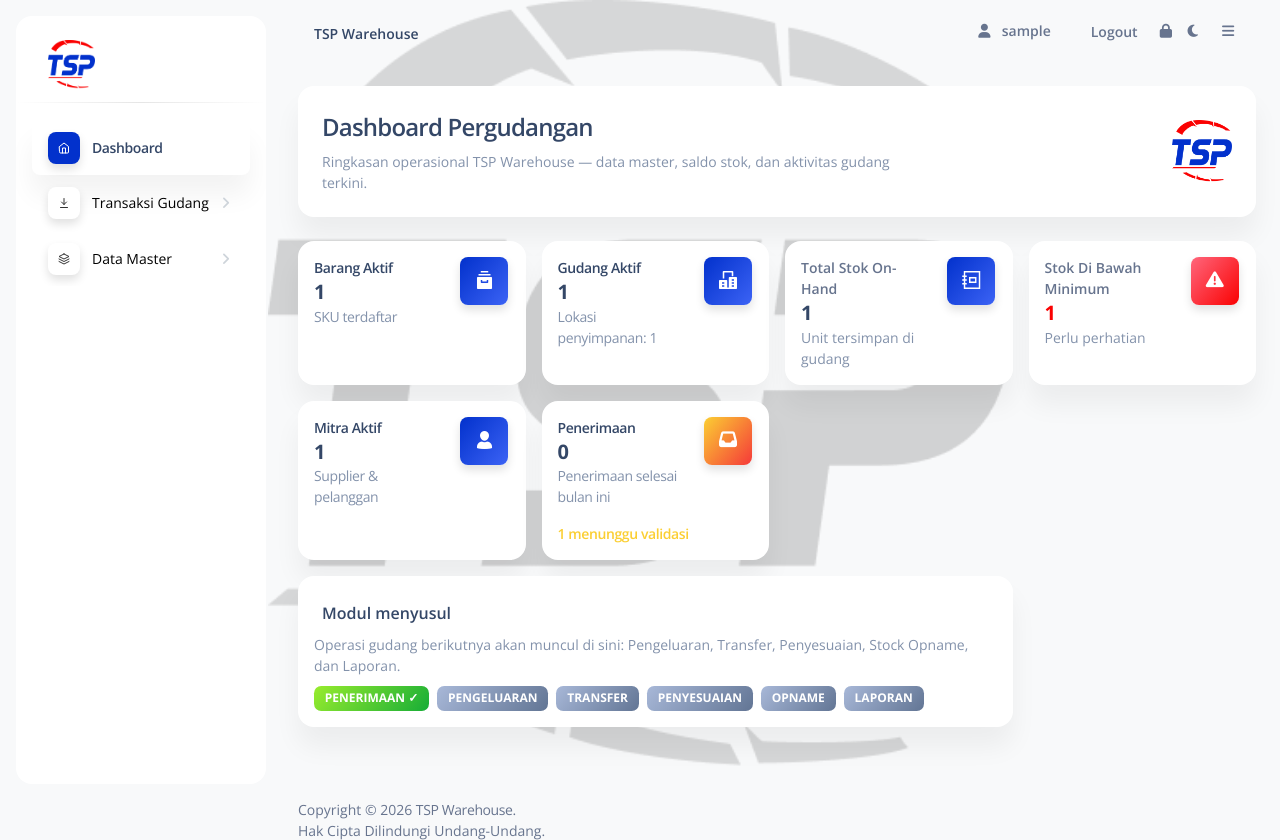
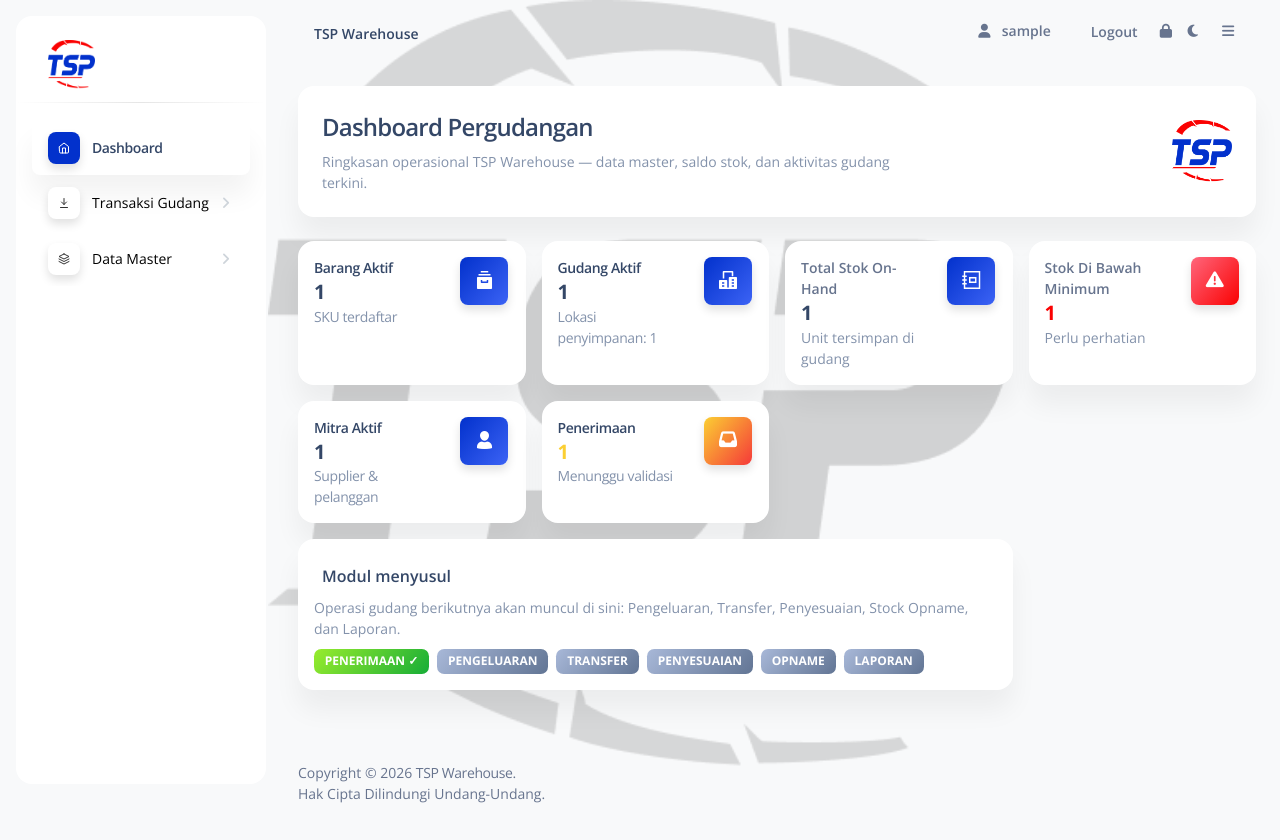
Before and after one commit to Bono2666/timur_sp, a Django app: page / in a window 1280 px wide. Shown: the top 840 px of the page. After the commit the page ends 803 px from the top, so only its background shows below. Run offline with Django 4.2, Linux system fonts and the light colour scheme; a user stored in the database is signed in; tables that the repository leaves empty hold one stand-in row (values such as "Sample post"); some libraries are stand-ins or nearby versions.

Commit message:
Dashboard: kartu Penerimaan menampilkan Penerimaan menunggu validasi (nilai + subtitle 'Menunggu validasi', kuning bila > 0, klik membuka daftar terfilter status=await_validation); hapus baris ganda

```diff
--- a/apps/templates/home/index.html
+++ b/apps/templates/home/index.html
@@ -151,15 +151,15 @@
 
     {% if 'RCV' in role or request.user.is_superuser %}
     <div class="col-xl-3 col-sm-6">
-      <a href="{% url 'receipt-index' %}" class="text-decoration-none kpi-link">
+      <a href="{% url 'receipt-index' %}{% if kpi.rcv_await_validation > 0 %}?status=await_validation{% endif %}" class="text-decoration-none kpi-link">
         <div class="card h-100">
           <div class="card-body p-3">
             <div class="row">
               <div class="col-8">
                 <div class="numbers">
                   <p class="text-sm mb-0 text-capitalize font-weight-bold kpi-title">Penerimaan</p>
-                  <h5 class="font-weight-bolder mb-0">{{ kpi.rcv_done_month }}</h5>
-                  <p class="text-sm mb-0 text-secondary">Penerimaan selesai bulan ini</p>
+                  <h5 class="font-weight-bolder mb-0 {% if kpi.rcv_await_validation > 0 %}text-warning{% endif %}">{{ kpi.rcv_await_validation }}</h5>
+                  <p class="text-sm mb-0 text-secondary">Menunggu validasi</p>
                 </div>
               </div>
               <div class="col-4 text-end">
@@ -168,18 +168,13 @@
                 </div>
               </div>
             </div>
-            {% if kpi.rcv_await_validation > 0 %}
+            {% if kpi.rcv_putaway_pending > 0 %}
             <p class="text-sm mb-0 mt-3 text-warning font-weight-bold mb-0">
-              {{ kpi.rcv_await_validation }} menunggu validasi
-            </p>
-            {% endif %}
-            {% if kpi.rcv_putaway_pending > 0 %}
-            <p class="text-sm mb-0 {% if kpi.rcv_await_validation > 0 %}mt-2{% else %}mt-3{% endif %} text-warning font-weight-bold mb-0">
               {{ kpi.rcv_putaway_pending }} putaway pending
             </p>
             {% endif %}
             {% if kpi.rcv_pending_approval > 0 %}
-            <p class="text-sm mb-0 {% if kpi.rcv_await_validation > 0 or kpi.rcv_putaway_pending > 0 %}mt-2{% else %}mt-3{% endif %} text-secondary mb-0">
+            <p class="text-sm mb-0 {% if kpi.rcv_putaway_pending > 0 %}mt-2{% else %}mt-3{% endif %} text-secondary mb-0">
               {{ kpi.rcv_pending_approval }} menunggu persetujuan
             </p>
             {% endif %}
```
